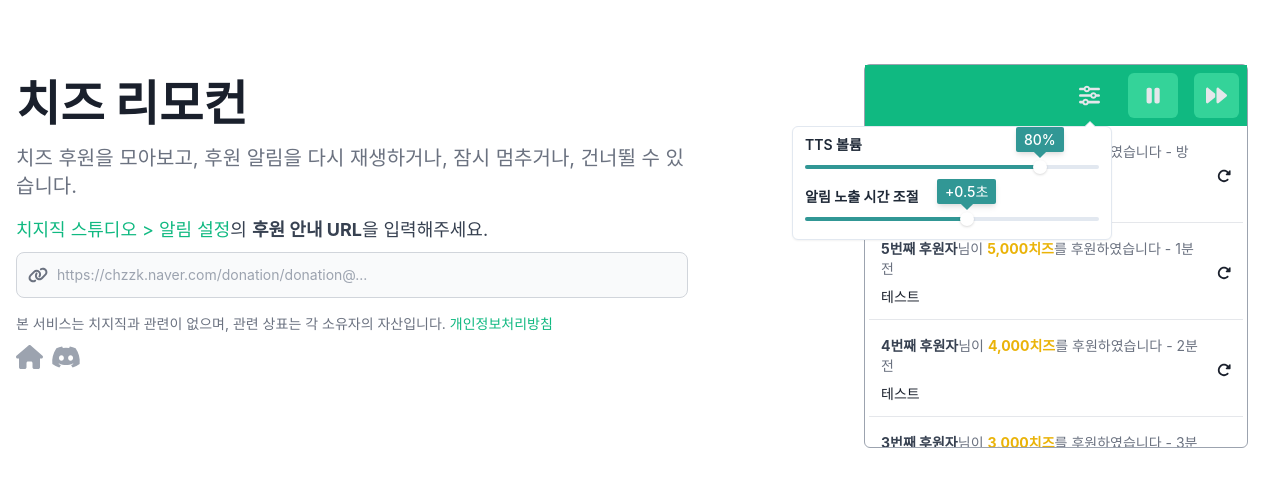
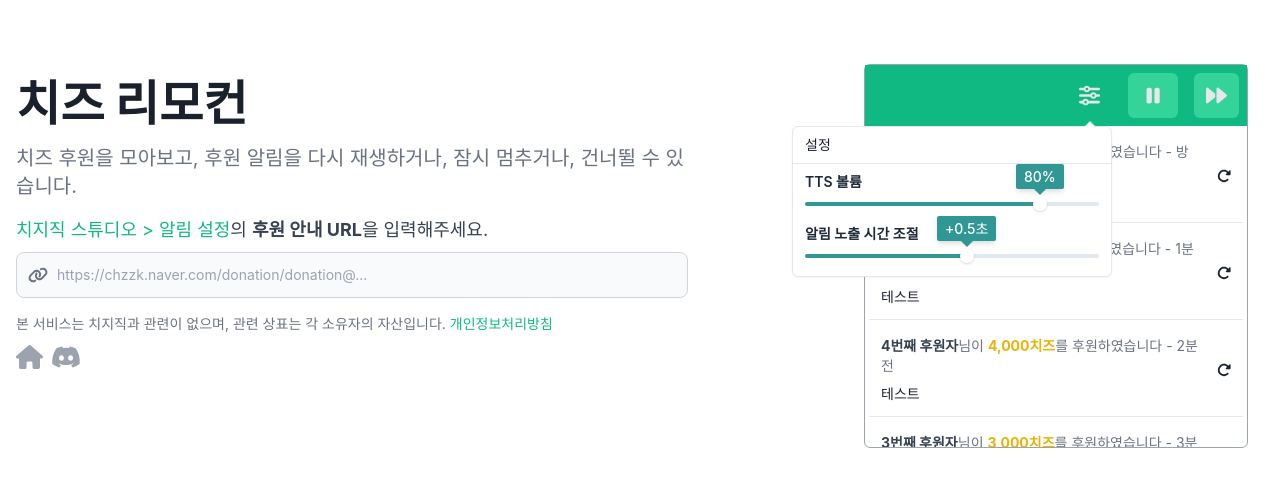
Before and after one commit to jebibot/cheese-remote, a Next.js app: page / in a window 1280 px wide. Shown: the top 486 px of the page. Built offline with nearby package versions, Linux system fonts and the light colour scheme; a web font is replaced by a local one.

Commit message:
fix: accessibility

```diff
--- a/package.json
+++ b/package.json
@@ -10,8 +10,6 @@
   },
   "dependencies": {
     "@chakra-ui/react": "^2.8.2",
-    "@chakra-ui/slider": "^2.1.0",
-    "@chakra-ui/toast": "^7.0.2",
     "@fortawesome/free-brands-svg-icons": "^6.5.1",
     "@fortawesome/free-solid-svg-icons": "^6.5.1",
     "@fortawesome/react-fontawesome": "^0.2.0",
--- a/src/app/page.tsx
+++ b/src/app/page.tsx
@@ -57,11 +57,17 @@
             </a>
           </div>
           <div className="flex gap-2 text-2xl text-gray-400">
-            <a href="https://www.chz.app/" target="_blank">
+            <a href="https://www.chz.app/" target="_blank" title="웹사이트">
               <FontAwesomeIcon icon={faHouse} />
+              <span className="sr-only">웹사이트</span>
             </a>
-            <a href="https://discord.gg/9kq3UNKAkz" target="_blank">
+            <a
+              href="https://discord.gg/9kq3UNKAkz"
+              target="_blank"
+              title="디스코드"
+            >
               <FontAwesomeIcon icon={faDiscord} />
+              <span className="sr-only">디스코드</span>
             </a>
           </div>
         </div>
--- a/src/components/remote.tsx
+++ b/src/components/remote.tsx
@@ -2,10 +2,11 @@
 
 import {
   Popover,
+  PopoverArrow,
+  PopoverBody,
+  PopoverContent,
+  PopoverHeader,
   PopoverTrigger,
-  PopoverContent,
-  PopoverBody,
-  PopoverArrow,
   Tooltip,
 } from "@chakra-ui/react";
 import {
@@ -71,18 +72,20 @@
           <Tooltip label="설정">
             <div>
               <PopoverTrigger>
-                <button className="p-3 m-2 rounded-md text-gray-200 hover:bg-emerald-400 dark:hover:bg-emerald-500">
+                <button
+                  className="p-3 m-2 rounded-md text-gray-200 hover:bg-emerald-400 dark:hover:bg-emerald-500"
+                  aria-label="설정"
+                >
                   <FontAwesomeIcon icon={faSliders} size="xl" />
                 </button>
               </PopoverTrigger>
             </div>
           </Tooltip>
           <PopoverContent>
+            <PopoverHeader>설정</PopoverHeader>
             <PopoverArrow />
             <PopoverBody>
               <div className="flex flex-col gap-2 text-gray-800">
-                <div>
-                  <div className="mb-1 font-semibold">TTS 볼륨</div>
                 <Slider
                   min={0}
                   max={1}
@@ -90,11 +93,9 @@
                   value={volume}
                   setValue={setVolume}
                   getLabel={(v) => `${v}%`}
+                  name="TTS 볼륨"
                   forceShowTooltip={isDemo && step > 1}
                 />
-                </div>
-                <div>
-                  <div className="mb-1 font-semibold">알림 노출 시간 조절</div>
                 <Slider
                   min={-5000}
                   max={5000}
@@ -102,9 +103,9 @@
                   value={interval}
                   setValue={setInterval}
                   getLabel={(i) => `${i > 0 ? "+" : ""}${i / 10}초`}
+                  name="알림 노출 시간 조절"
                   forceShowTooltip={isDemo && step > 1}
                 />
-                </div>
               </div>
             </PopoverBody>
           </PopoverContent>
@@ -117,6 +118,7 @@
                 : "bg-emerald-400 dark:bg-emerald-500 hover:bg-emerald-300 dark:hover:bg-emerald-400"
             }`}
             onClick={onPause}
+            aria-label={paused ? "일시정지 해제" : "일시정지"}
           >
             <FontAwesomeIcon
               icon={paused ? faPlay : faPause}
@@ -129,6 +131,7 @@
           <button
             className="p-3 m-2 rounded-md text-gray-200 bg-emerald-400 dark:bg-emerald-500 hover:bg-emerald-300 dark:hover:bg-emerald-400"
             onClick={onSkip}
+            aria-label="스킵"
           >
             <FontAwesomeIcon icon={faForward} size="xl" />
           </button>
@@ -141,6 +144,7 @@
               <button
                 className="p-1 m-1 rounded hover:bg-gray-200 dark:hover:bg-gray-800"
                 onClick={() => onReplay?.(donation)}
+                aria-label="다시 재생"
               >
                 <FontAwesomeIcon icon={faRotateRight} />
               </button>
--- a/src/components/slider.tsx
+++ b/src/components/slider.tsx
@@ -1,13 +1,13 @@
 "use client";
 
-import { Tooltip } from "@chakra-ui/react";
 import {
-  Slider as ChakreaSlider,
+  Slider as ChakraSlider,
   SliderFilledTrack,
   SliderThumb,
   SliderTrack,
-} from "@chakra-ui/slider";
-import { useState } from "react";
+  Tooltip,
+} from "@chakra-ui/react";
+import { useId, useState } from "react";
 
 interface SliderProps {
   min?: number;
@@ -16,6 +16,7 @@
   value: number;
   setValue?(value: number): void;
   getLabel?(value: number): string;
+  name: string;
   forceShowTooltip?: boolean;
 }
 
@@ -26,11 +27,17 @@
   value,
   setValue,
   getLabel,
+  name,
   forceShowTooltip,
 }: SliderProps) {
+  const labelId = useId();
   const [showTooltip, setShowTooltip] = useState(false);
   return (
-    <ChakreaSlider
+    <div>
+      <div className="mb-1 font-semibold" id={labelId}>
+        {name}
+      </div>
+      <ChakraSlider
         id="slider"
         value={Math.round(value * scale)}
         min={min * scale}
@@ -39,6 +46,7 @@
         onChange={(v) => setValue?.(v / scale)}
         onMouseEnter={() => setShowTooltip(true)}
         onMouseLeave={() => setShowTooltip(false)}
+        aria-labelledby={labelId}
       >
         <SliderTrack>
           <SliderFilledTrack />
@@ -53,6 +61,7 @@
         >
           <SliderThumb />
         </Tooltip>
-    </ChakreaSlider>
+      </ChakraSlider>
+    </div>
   );
 }
--- a/src/components/url-box.tsx
+++ b/src/components/url-box.tsx
@@ -1,4 +1,4 @@
-import { useToast } from "@chakra-ui/toast";
+import { useToast } from "@chakra-ui/react";
 import { ReactNode, useCallback, useId } from "react";
 
 interface UrlBoxProps {
```
Also changed, not shown: 1 other file (tests, documents, lock files or other folders). Lines whose indentation alone changed are shown as unchanged.
